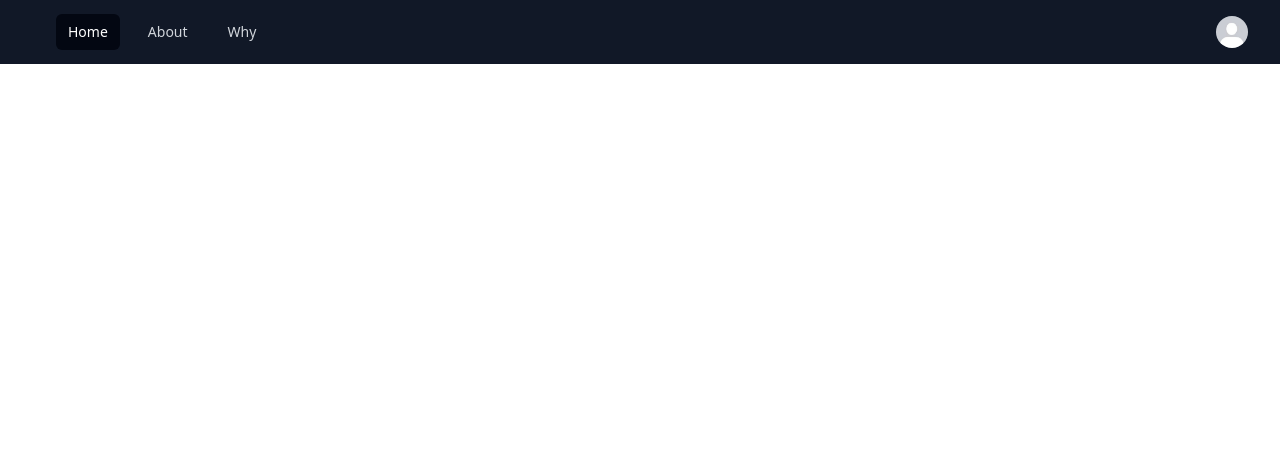
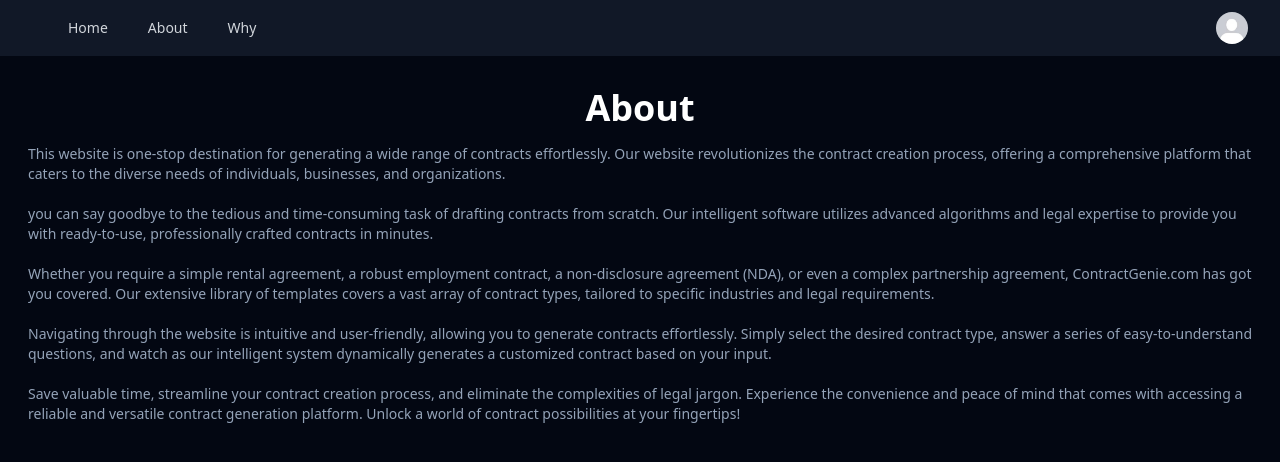
Before and after one commit to rohitkori/Contract-web-portal, a React (Vite) app in the folder Contract-web-app/: page /about in a window 1280 px wide. Shown: the top 462 px of the page. Built offline with nearby package versions, Linux system fonts and the light colour scheme.

Commit message:
creating about and why page
Signed-off-by: Rohit <kori.1@iitj.ac.in>

```diff
--- a/Contract-web-app/src/App.jsx
+++ b/Contract-web-app/src/App.jsx
@@ -2,6 +2,8 @@ import { BrowserRouter as Router, Routes, Route } from "react-router-dom";
 // import { Toaster } from "react-hot-toast";
 import Homepage from "./components/Homepage";
 import Example from "./components/Navbar";
+import About from "./components/About";
+import Why from "./components/Why";
 import "./App.css";
 
 function App() {
@@ -12,6 +14,8 @@ function App() {
           <Example />
           <Routes>
             <Route path="/" element={<Homepage />} />
+            <Route path="/about" element={<About />} />
+            <Route path="/why" element={<Why />} />
             {/* <Route path="/*" element={<Error />} /> */}
           </Routes>
         </div>
--- /dev/null
+++ b/Contract-web-app/src/components/About.jsx
@@ -0,0 +1,53 @@
+import { React } from "react";
+
+function About() {
+  return (
+    <div className="bg-gray-950 min-h-screen max-w-full pt-4 justify-evenly items-center ">
+      <h1 className="text-xl sm:text-2xl md:text-4xl font-bold  text-center text-white my-1 sm:my-2 md:my-4">
+        About
+      </h1>
+      <div className="text-slate-400 text-xs md:text-sm my-1 sm:my-2 md:my-4 mx-7">
+        <p>
+          This website is one-stop destination for generating a wide range of
+          contracts effortlessly. Our website revolutionizes the contract
+          creation process, offering a comprehensive platform that caters to the
+          diverse needs of individuals, businesses, and organizations.
+        </p>
+        <br />
+        <p>
+          you can say goodbye to the tedious and time-consuming task of drafting
+          contracts from scratch. Our intelligent software utilizes advanced
+          algorithms and legal expertise to provide you with ready-to-use,
+          professionally crafted contracts in minutes.
+        </p>
+        <br />
+        <p>
+          Whether you require a simple rental agreement, a robust employment
+          contract, a non-disclosure agreement (NDA), or even a complex
+          partnership agreement, ContractGenie.com has got you covered. Our
+          extensive library of templates covers a vast array of contract types,
+          tailored to specific industries and legal requirements.
+        </p>
+        <br />
+        <p>
+          Navigating through the website is intuitive and user-friendly,
+          allowing you to generate contracts effortlessly. Simply select the
+          desired contract type, answer a series of easy-to-understand
+          questions, and watch as our intelligent system dynamically generates a
+          customized contract based on your input.
+        </p>
+        <br />
+        <p>
+          Save valuable time, streamline your contract creation process, and
+          eliminate the complexities of legal jargon. Experience the convenience
+          and peace of mind that comes with accessing a reliable and versatile
+          contract generation platform. Unlock a world of contract possibilities
+          at your fingertips!
+        </p>
+        <br />
+      </div>
+    </div>
+  );
+}
+
+export default About;
--- a/Contract-web-app/src/components/Navbar.jsx
+++ b/Contract-web-app/src/components/Navbar.jsx
@@ -2,23 +2,25 @@ import { Fragment } from "react";
 import { Disclosure, Menu, Transition } from "@headlessui/react";
 import defaultProfile from "../assets/default.jpeg";
 
-const navigation = [
-  { name: "Home", href: "#", current: true },
-  { name: "About", href: "#", current: false },
-  { name: "Why", href: "#", current: false },
-];
 
 function classNames(...classes) {
   return classes.filter(Boolean).join(" ");
 }
 
 export default function Example() {
+
+  const navigation = [
+    { name: "Home", href: "/", current: true },
+    { name: "About", href: "/about", current: false },
+    { name: "Why", href: "/why", current: false },
+  ];
+
   return (
     <Disclosure as="nav" className="bg-gray-900">
       {() => (
         <>
           <div className="mx-auto max-w-screen px-2 sm:px-6 lg:px-8">
-            <div className="relative flex h-16 items-center justify-between">
+            <div className="relative flex h-14 items-center justify-between">
               <div className="absolute inset-y-0 left-0 flex items-center sm:hidden">
                 {/* Mobile menu button*/}
                 <Disclosure.Button className="inline-flex items-center justify-center rounded-md p-2 text-gray-400 hover:bg-gray-700 hover:text-white focus:outline-none focus:ring-2 focus:ring-inset focus:ring-white">
@@ -33,12 +35,7 @@ export default function Example() {
                       <a
                         key={item.name}
                         href={item.href}
-                        className={classNames(
-                          item.current
-                            ? "bg-gray-950 text-white"
-                            : "text-gray-300 hover:bg-gray-700 hover:text-white",
-                          "rounded-md px-3 py-2 text-sm font-medium"
-                        )}
+                        className="text-gray-300 hover:bg-gray-700 hover:text-white rounded-md px-3 py-2 text-sm font-medium"
                         aria-current={item.current ? "page" : undefined}
                       >
                         {item.name}
--- /dev/null
+++ b/Contract-web-app/src/components/Why.jsx
@@ -0,0 +1,9 @@
+function Why() {
+    return (
+        <>
+        <h1>why</h1>
+        </>
+    )
+}
+
+export default Why
```
